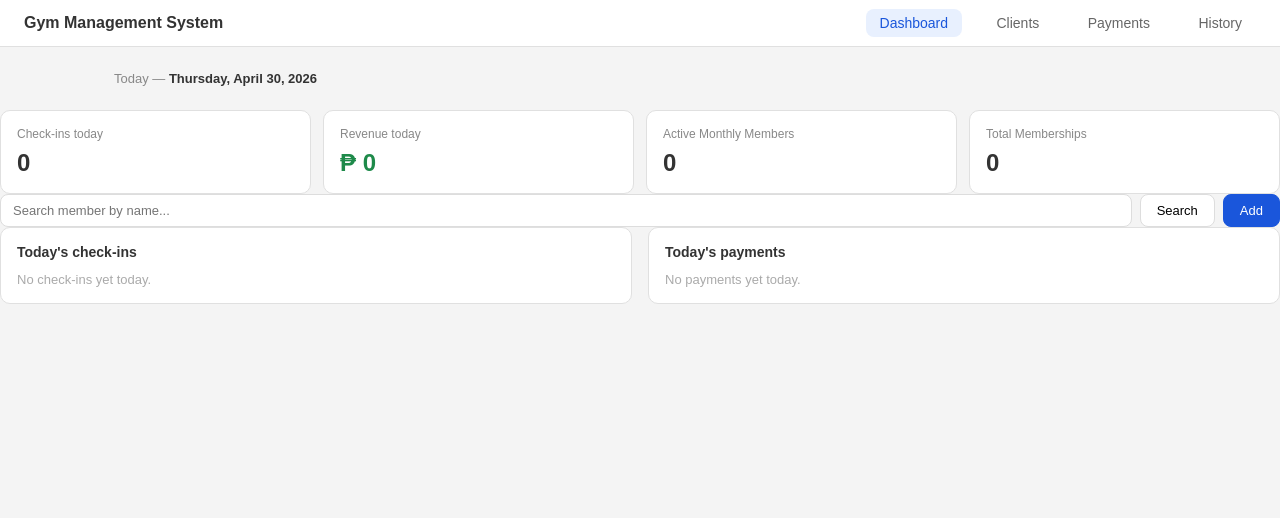
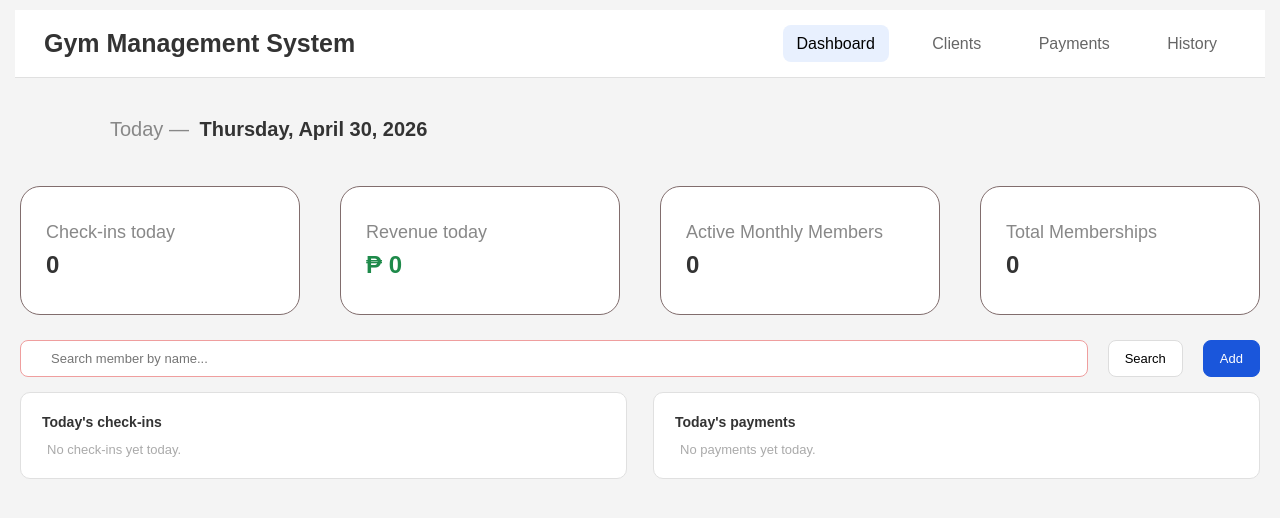
Before and after one commit to DhaDev-loper/gym-system, a plain HTML site: page index.html in a window 1280 px wide. Drawn offline with Linux system fonts and the light colour scheme.

Commit message:
UI design updates

```diff
--- a/style.css
+++ b/style.css
@@ -1,6 +1,6 @@
 * {
   box-sizing: border-box;
-  margin: 0;
+  margin: 5px;
   padding: 0;
 }
 
@@ -21,16 +21,16 @@ body {
 }
 
 .brand {
-  font-size: 16px;
+  font-size: 25px;
   font-weight: bold;
 }
 
 .nav-links a {
   text-decoration: none;
   color: #666;
-  margin-left: 16px;
-  font-size: 14px;
-  padding: 6px 14px;
+  margin-left: 20px;
+  font-size: 16px;
+  padding: 10px 14px;
   border-radius: 8px;
 }
 
@@ -40,23 +40,23 @@ body {
 
 .nav-links a.active {
   background: #e8f0fe;
-  color: #1a56db;
+  color: #000000;
   font-weight: 500;
 }
 
 /* MAIN */
 .main {
-  padding: 24px;
+  padding: 30px 40px;
   display: flex;
   flex-direction: column;
-  gap: 16px;
-  max-width: 1100px;
+  gap: 20px;
+  max-width: 1150px;
   margin: 0 auto;
 }
 
 /* DATE */
 .date-bar {
-  font-size: 13px;
+  font-size: 20px;
   color: #888;
 }
 
@@ -78,19 +78,20 @@ body {
 /* STAT GRID */
 .stat-grid {
   display: grid;
-  grid-template-columns: repeat(4, 1fr);
-  gap: 12px;
+  grid-template-columns: repeat(4, 2fr);
+  gap: 30px;
 }
 
 .stat-card {
   background: #fff;
-  border: 1px solid #e0e0e0;
-  border-radius: 10px;
-  padding: 16px;
+  border: 1px solid #816d6d;
+  border-radius: 20px;
+  padding:  30px 20px 30px;
+  margin-bottom: 15px;
 }
 
 .stat-label {
-  font-size: 12px;
+  font-size: 18px;
   color: #888;
   margin-bottom: 8px;
 }
@@ -108,13 +109,13 @@ body {
 /* SEARCH BAR */
 .search-bar {
   display: flex;
-  gap: 8px;
+  gap: 10px;
 }
 
 .search-bar input {
   flex: 1;
-  padding: 8px 12px;
-  border: 1px solid #ddd;
+  padding: 10px 30px;
+  border: 1px solid #ef9e9e;
   border-radius: 8px;
   font-size: 13px;
 }
@@ -139,6 +140,7 @@ body {
   display: grid;
   grid-template-columns: 1fr 1fr;
   gap: 16px;
+  margin-top: 0;
 }
 
 .panel {
```
